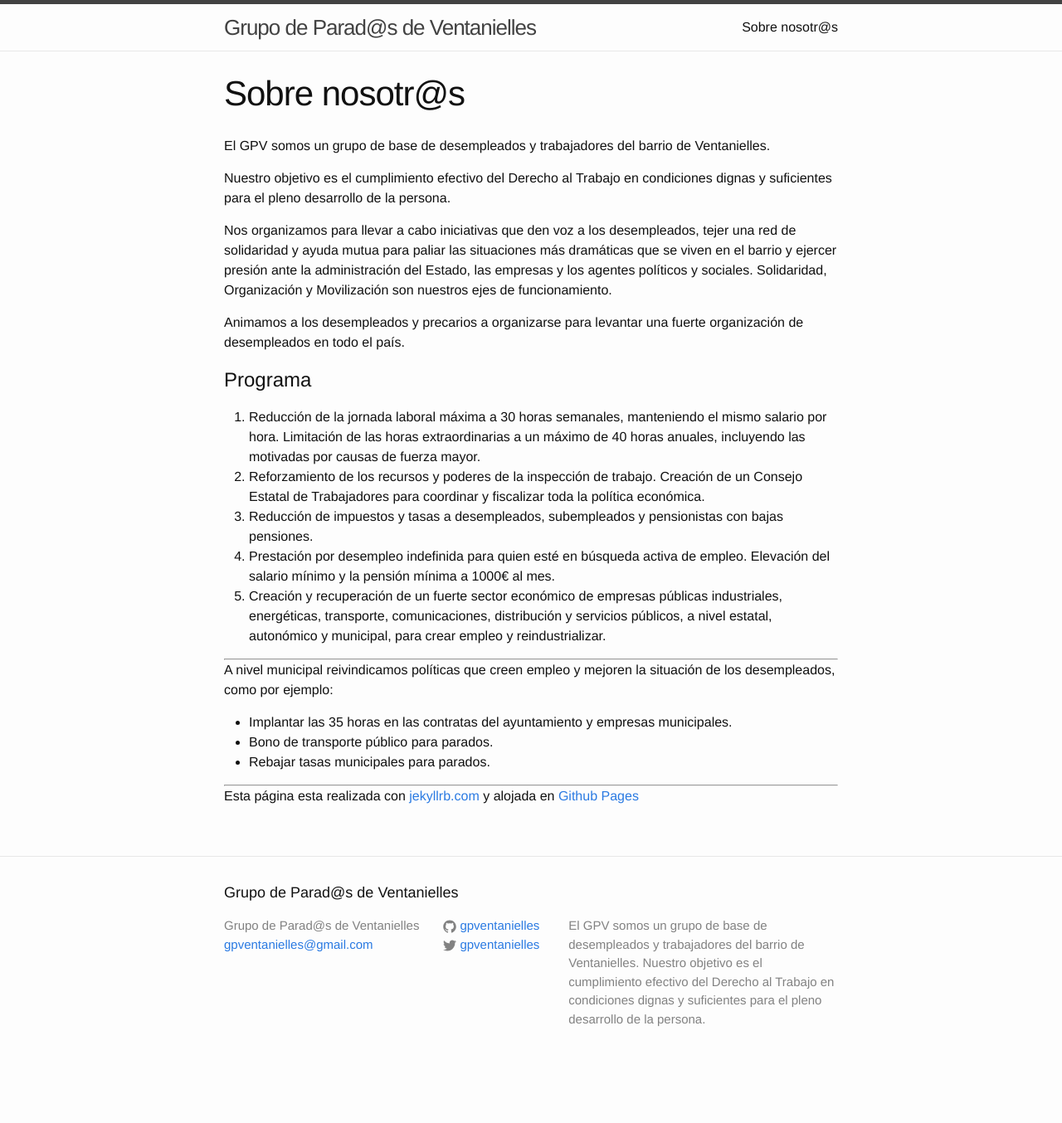
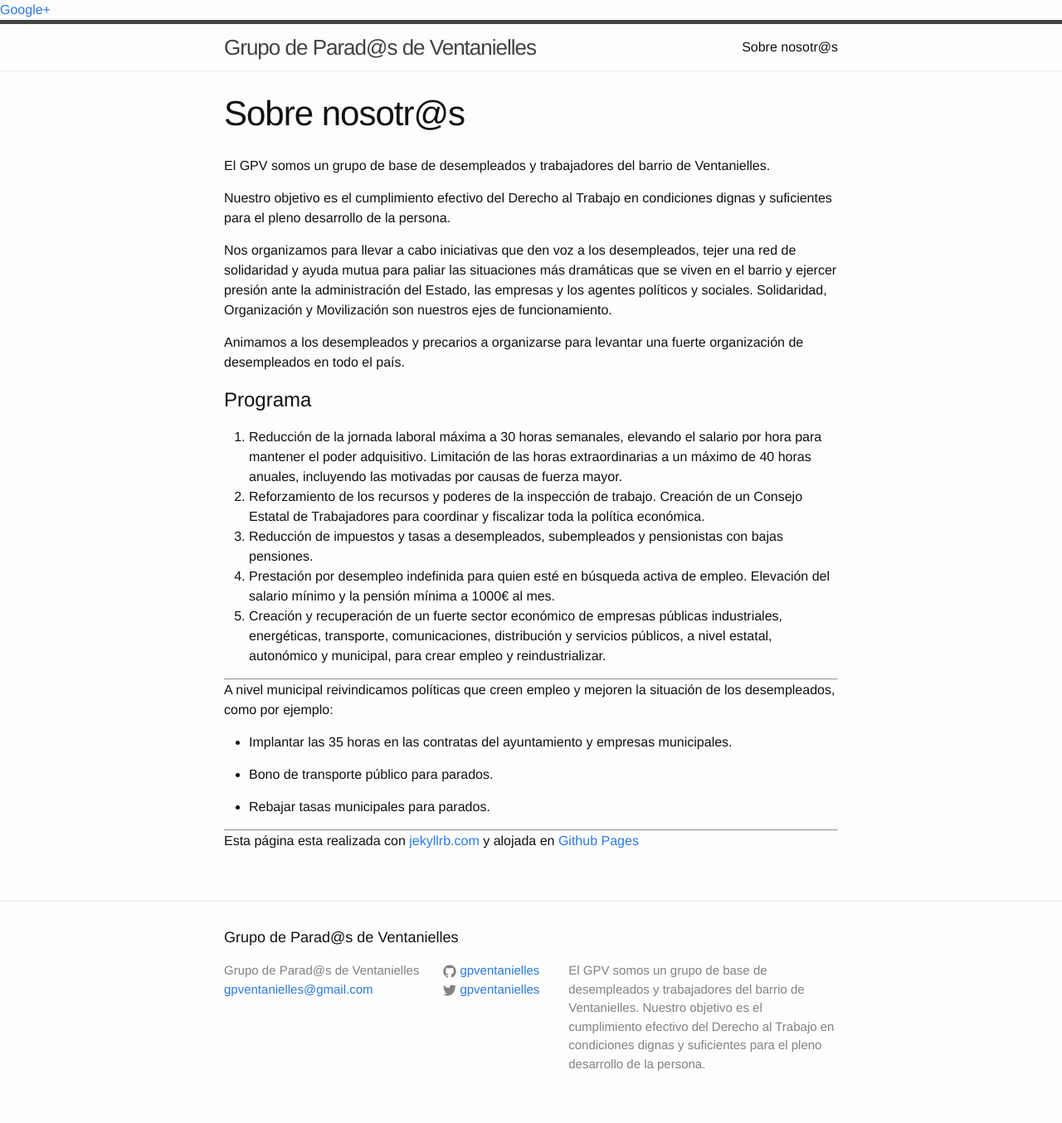
Before and after one commit to gpventanielles/gpventanielles.github.io, a Jekyll site: the page built from about.md, in a window 1280 px wide. Shown: the whole page at 83% size. Built offline with Jekyll 4.4.1, drawn with Linux system fonts in a browser that asks for light colours; before the commit the page ends 1300 px from its top, so only the background shows below that.

Commit message:
Actualización programa

```diff
--- a/_includes/head.html
+++ b/_includes/head.html
@@ -8,4 +8,7 @@
 
     <link rel="stylesheet" href="{{ "/css/main.css" | prepend: site.baseurl }}">
     <link rel="canonical" href="{{ page.url | replace:'index.html','' | prepend: site.baseurl | prepend: site.url }}">
+
+    <!-- Google Analytics -->
+  	<a href="https://plus.google.com/117128758032220021876" rel="publisher">Google+</a>
 </head>
--- a/about.md
+++ b/about.md
@@ -14,7 +14,7 @@ Animamos a los desempleados y precarios a organizarse para levantar una fuerte o
 
 # Programa
 
-1. Reducción de la jornada laboral máxima a 30 horas semanales, manteniendo el mismo salario por hora. Limitación de las horas extraordinarias a un máximo de 40 horas anuales, incluyendo las motivadas por causas de fuerza mayor.
+1. Reducción de la jornada laboral máxima a 30 horas semanales, elevando el salario por hora para mantener el poder adquisitivo. Limitación de las horas extraordinarias a un máximo de 40 horas anuales, incluyendo las motivadas por causas de fuerza mayor.
 2. Reforzamiento de los recursos y poderes de la inspección de trabajo. Creación de un Consejo Estatal de Trabajadores para coordinar y fiscalizar toda la política económica.
 3. Reducción de impuestos y tasas a desempleados, subempleados y pensionistas con bajas pensiones.
 4. Prestación por desempleo indefinida para quien esté en búsqueda activa de empleo. Elevación del salario mínimo y la pensión mínima a 1000€ al mes.
@@ -23,9 +23,13 @@ Animamos a los desempleados y precarios a organizarse para levantar una fuerte o
 -------
 
 A nivel municipal reivindicamos políticas que creen empleo y mejoren la situación de los desempleados, como por ejemplo:
+
 * Implantar las 35 horas en las contratas del ayuntamiento y empresas municipales.
+
 * Bono de transporte público para parados.
+
 * Rebajar tasas municipales para parados.
+
 
 ------------------
 
```
Also changed, not shown: _layouts/default.html (line endings or trailing spaces), 5 other files.
